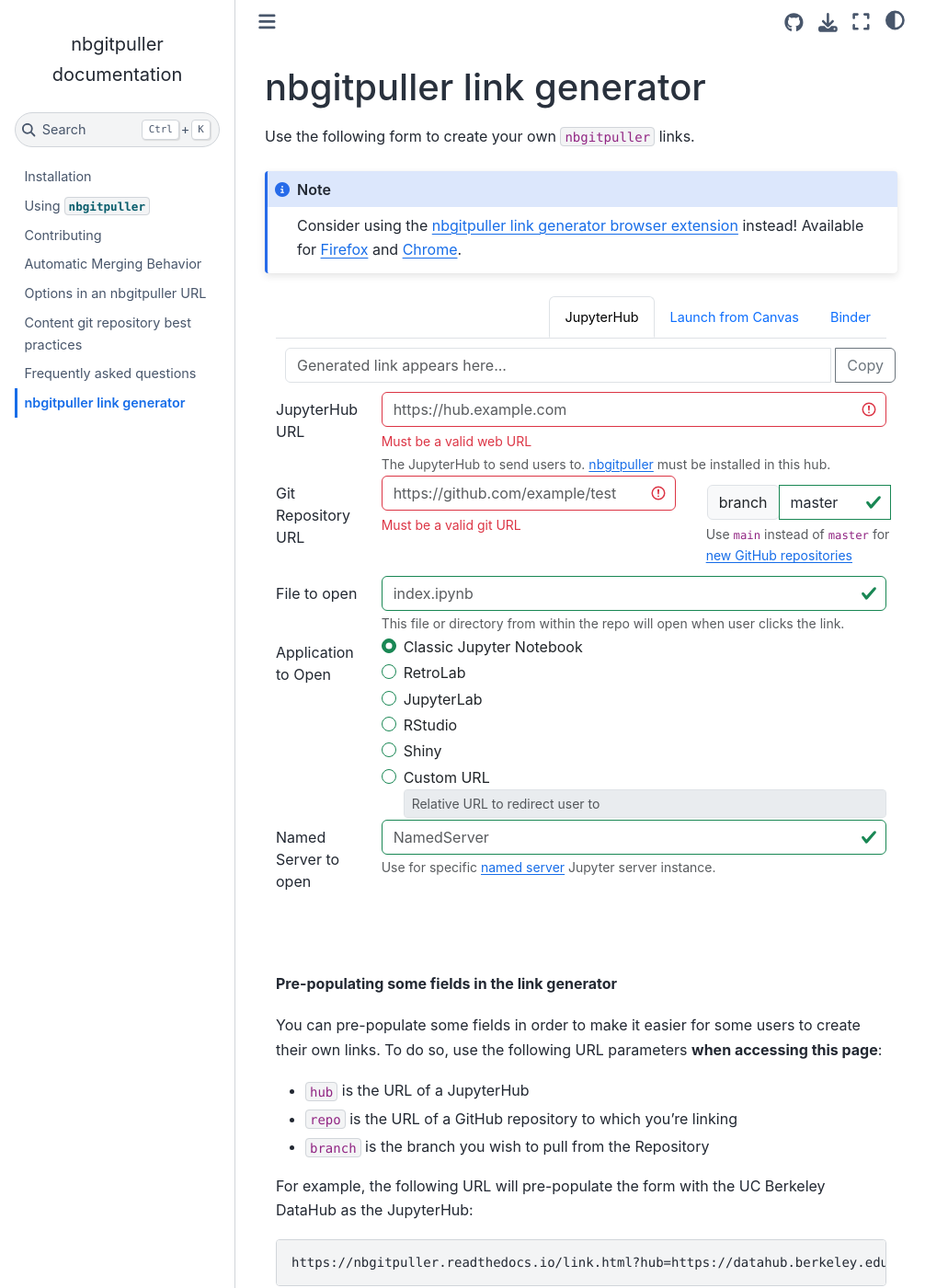
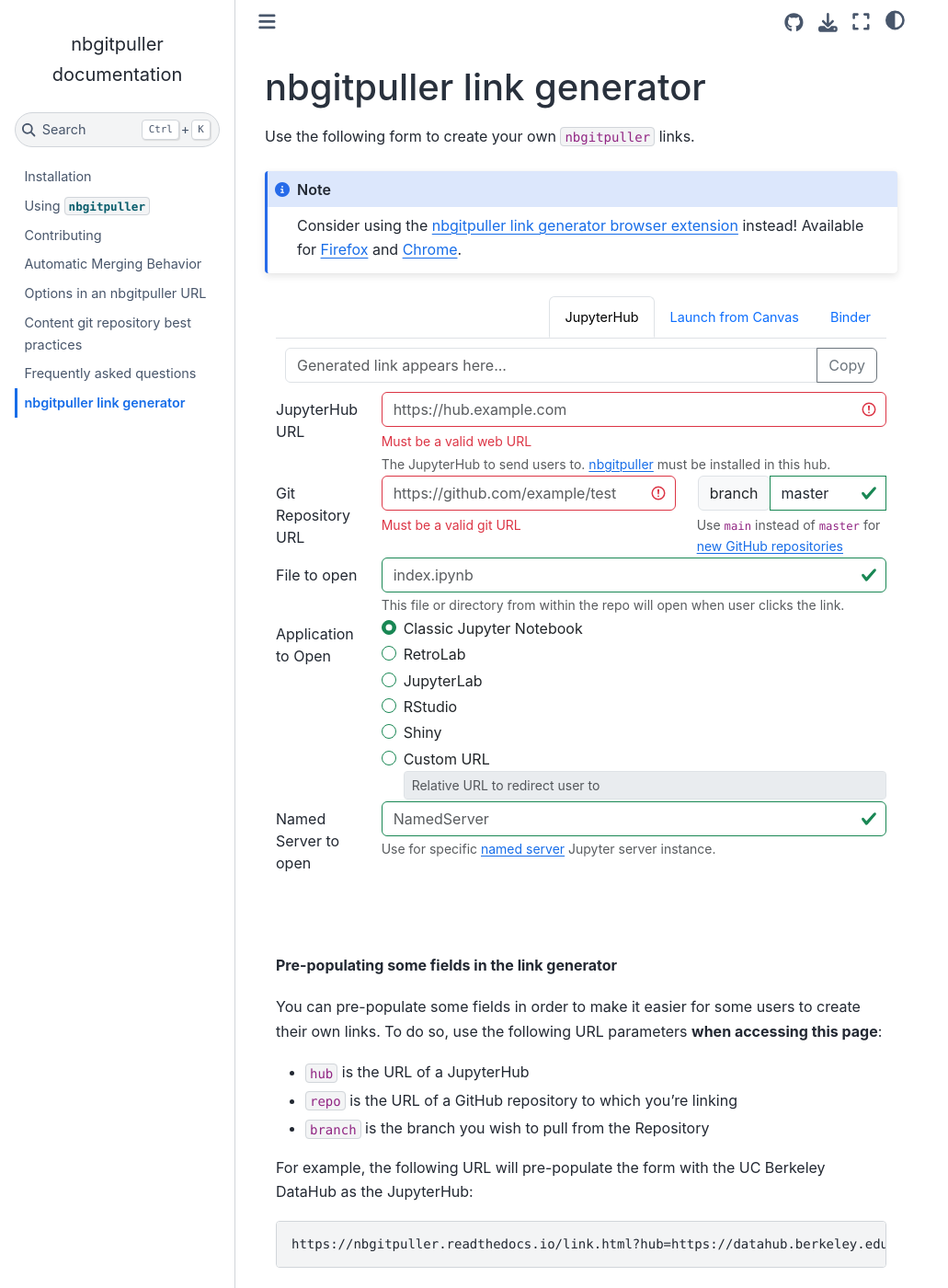
Before and after one commit to jupyterhub/nbgitpuller, a Sphinx documentation site: the page built from docs/link.rst, in a window 1280 px wide and 1400 px high. Shown: the whole window at 92% size, without its empty margins (0-1031 px from the left). Built offline with Sphinx 7.4.7 and the Sphinx Book theme 1.1.4, drawn with Linux system fonts in a browser that asks for light colours.

Commit message:
Fix CSS issue

```diff
--- a/docs/link.rst
+++ b/docs/link.rst
@@ -37,22 +37,22 @@
                </li>
              </ul>
 
-             <div class="tab-content">
+             <div class="tab-content" style="margin:10px;">
               <div class="tab-pane fade show active" id="auth-default" role="tabpanel" aria-labelledby="tab-auth-default" tabindex="0">
                   <div class="input-group">
-                      <input type="text" readonly class="form-control" id="default-link" name="auth-default-link" placeholder="Generated link appears here...">
+                      <input type="text" readonly class="form-control col-sm-2 col-form-label" id="default-link" name="auth-default-link" placeholder="Generated link appears here...">
                       <button class="btn btn-outline-secondary" type="button" onclick="copyLink('default-link')">Copy</button>
                   </div>
               </div>
               <div class="tab-pane fade" id="auth-canvas" role="tabpanel" aria-labelledby="tab-auth-canvas" tabindex="0">
                   <div class="input-group">
-                      <input type="text" readonly class="form-control" id="canvas-link" name="auth-canvas-link" placeholder="Generated canvas 'external app' link appears here...">
+                      <input type="text" readonly class="form-control col-sm-2 col-form-label" id="canvas-link" name="auth-canvas-link" placeholder="Generated canvas 'external app' link appears here...">
                       <button class="btn btn-outline-secondary" type="button" onclick="copyLink('canvas-link')">Copy</button>
                   </div>
               </div>
               <div class="tab-pane fade" id="auth-binder" role="tabpanel" aria-labelledby="tab-auth-binder" tabindex="0">
                   <div class="input-group">
-                      <input type="text" readonly class="form-control" id="binder-link" name="auth-binder-link" placeholder="Generated Binder link appears here...">
+                      <input type="text" readonly class="form-control col-sm-2 col-form-label" id="binder-link" name="auth-binder-link" placeholder="Generated Binder link appears here...">
                       <button class="btn btn-outline-secondary" type="button" onclick="copyLink('binder-link')">Copy</button>
                   </div>
               </div>
@@ -199,20 +199,6 @@
          // load link javascript on page load
          window.addEventListener("load", linkMain);
      </script>
-    <style>
-      .input-group {
-          display: flex;
-          align-items: center;
-          margin: 10px;
-      }
-      .input-group input {
-          flex: 1;
-          margin-right: 5px;
-      }
-      .input-group button {
-          flex-shrink: 0;
-      }
-    </style>
 
 
 **Pre-populating some fields in the link generator**
```
